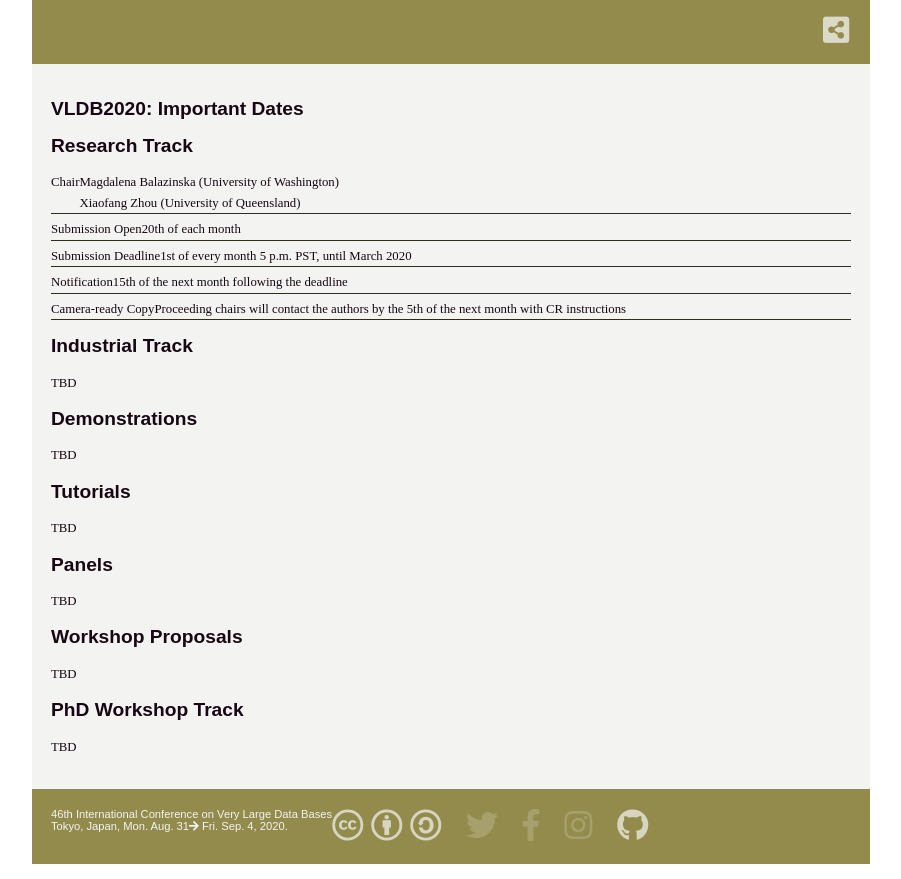
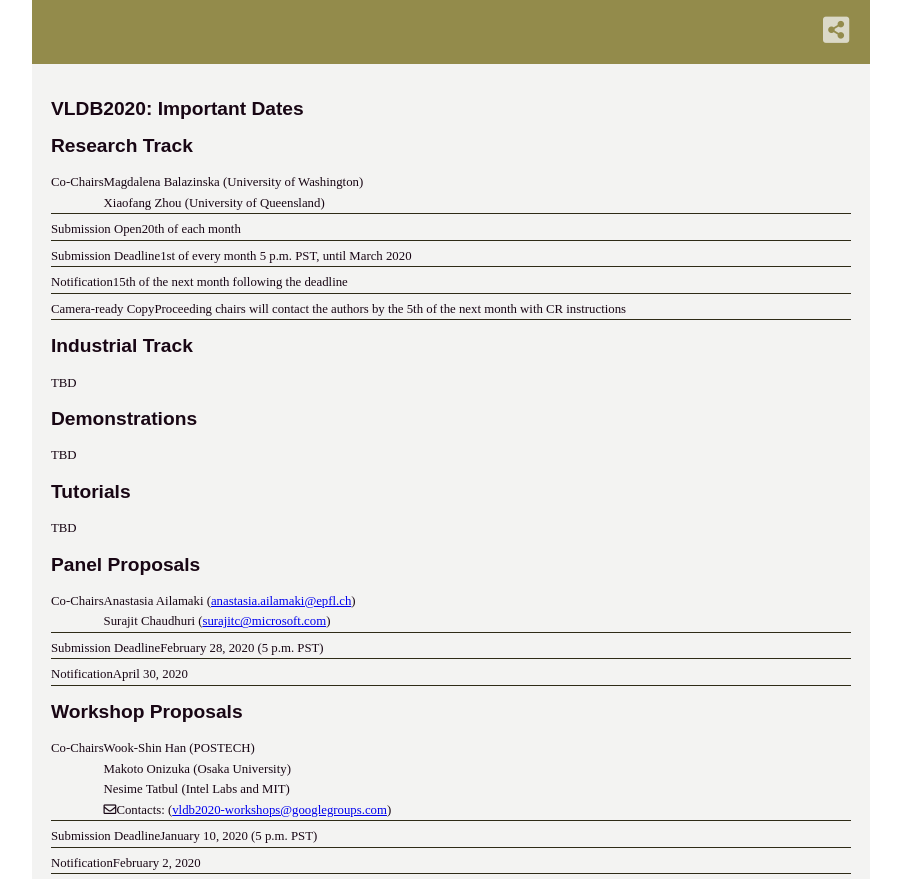
Before and after one commit to VLDB2020/VLDB2020.github.io, a Jekyll site: the page built from important-dates.md, in a window 1280 px wide, cut to the strip 1122-2001 px from the top of the page. Shown: the whole strip, without its empty margins (189-1090 px from the left). Built offline with Jekyll 4.4.1, drawn with Linux system fonts in a browser that asks for light colours; nearby versions of some CDN libraries; some web fonts are replaced; comment, search, counter and statistics services are not loaded.

Commit message:
important dates

```diff
--- a/_includes/submenu.html
+++ b/_includes/submenu.html
@@ -22,7 +22,7 @@
     <div class="submenu-item link-disable">Call for Demonstrations</div>
     <div class="submenu-item link-disable">Call for Tutorials</div>
     <a href="call4workshops.html">
-        <div class="submenu-item">Call for Workshops</div>
+        <div class="submenu-item">Call for Workshop Proposals</div>
     </a>
 </div>
 <div id="submenu-panel-sponsorship" class="left-submenu-panel bgcol-sponsorship-dark">
--- a/important-dates.md
+++ b/important-dates.md
@@ -10,7 +10,7 @@ category: forauthors
 
 
 <div class="col-group important-dates">
-    <div class="col-3 id-head">Chair</div>
+    <div class="col-3 id-head">Co-Chairs</div>
     <div class="col-9 id-col">Magdalena Balazinska (University of Washington)<br>
     Xiaofang Zhou (University of Queensland)</div>
 </div>
@@ -43,13 +43,39 @@ TBD
 
 TBD
 
-## Panels
+## Panel Proposals
 
-TBD
+<div class="col-group important-dates">
+    <div class="col-3 id-head">Co-Chairs</div>
+    <div class="col-9 id-col">Anastasia Ailamaki (<a href="mailto:anastasia.ailamaki@epfl.ch">anastasia.ailamaki@epfl.ch</a>)<br>
+Surajit Chaudhuri (<a href="mailto:surajitc@microsoft.com">surajitc@microsoft.com</a>)</div>
+</div>
+<div class="col-group important-dates">
+    <div class="col-3 id-head">Submission Deadline</div>
+    <div class="col-9 id-col">February 28, 2020 (5 p.m. PST)</div>
+</div>
+<div class="col-group important-dates">
+    <div class="col-3 id-head">Notification</div>
+    <div class="col-9 id-col">April 30, 2020</div>
+</div>
 
 ## Workshop Proposals
 
-TBD
+<div class="col-group important-dates">
+    <div class="col-3 id-head">Co-Chairs</div>
+    <div class="col-9 id-col">Wook-Shin Han (POSTECH)<br>
+Makoto Onizuka (Osaka University)<br>
+Nesime Tatbul (Intel Labs and MIT)<br>
+ <i class="far fa-envelope"></i>Contacts: (<a href="mailto:vldb2020-workshops@googlegroups.com">vldb2020-workshops@googlegroups.com</a>)</div>
+</div>
+<div class="col-group important-dates">
+    <div class="col-3 id-head">Submission Deadline</div>
+    <div class="col-9 id-col">January 10, 2020 (5 p.m. PST)</div>
+</div>
+<div class="col-group important-dates">
+    <div class="col-3 id-head">Notification</div>
+    <div class="col-9 id-col">February 2, 2020</div>
+</div>
 
 ## PhD Workshop Track
 
```
Also changed, not shown: call4panel.md (+9 -4 lines), call4workshops.md (+1 -0 lines).
